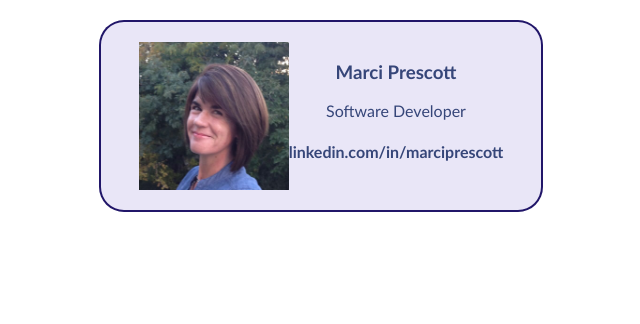
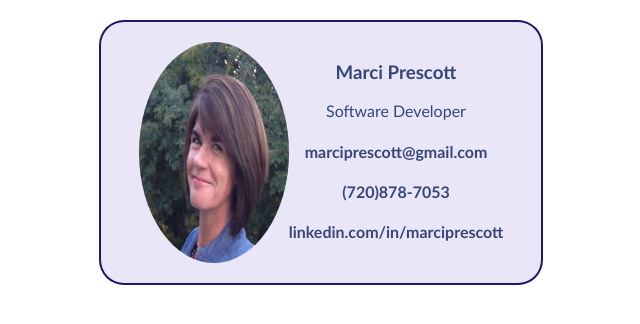
Before and after one commit to marciprescott/business-card, a plain HTML site: page index.html in a window 1280 px wide. Shown: the whole page, without its empty margins (319-959 px from the left). Drawn offline with Linux system fonts and the light colour scheme.

Commit message:
Edited photo

```diff
--- a/index.html
+++ b/index.html
@@ -8,6 +8,8 @@
             <div >
                 <h3>Marci Prescott</h3>
                 <p>Software Developer</p>
+                <h4>marciprescott@gmail.com</h4>
+                <h4>(720)878-7053</h4>
                 <h4>linkedin.com/in/marciprescott</h4>
             </div>
         </div>
--- a/styles.css
+++ b/styles.css
@@ -11,7 +11,9 @@ body {
 .avatar {
     width: 150px;
 }
-
+img {
+  border-radius: 50%;
+}
 .card {
     width: 400px;
     margin: 0 auto;
```
